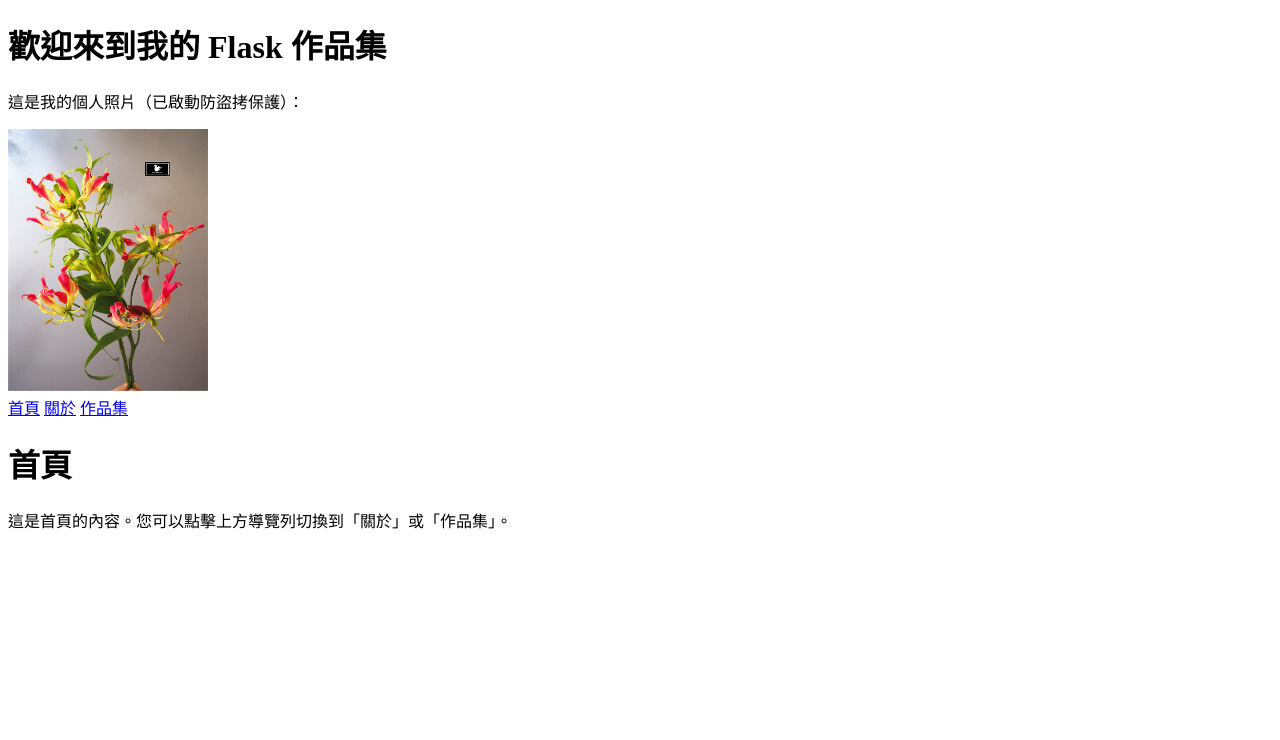
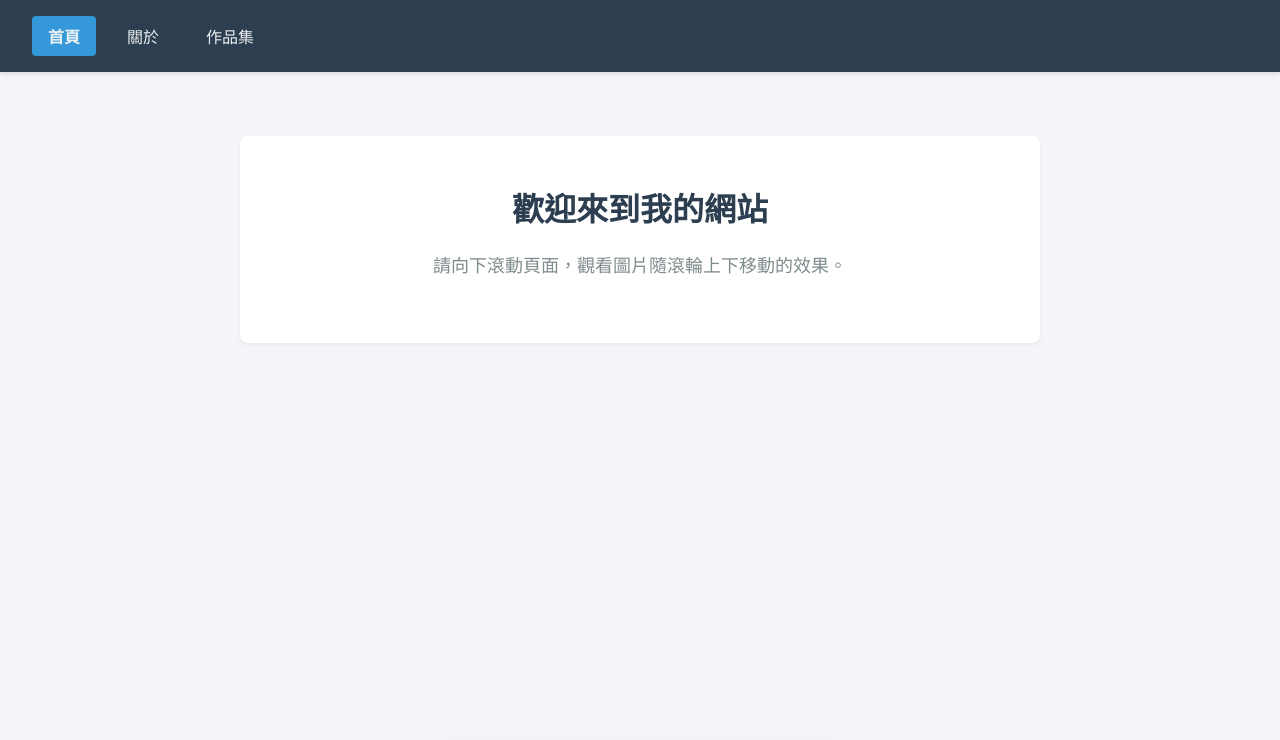
Before and after one commit to dakara941/simple-web, a Flask app: page / in a window 1280 px wide. Shown: the top 740 px of the page. Before the commit the page ends 529 px from the top, so only its background shows below. Run offline with Flask 3, Linux system fonts and the light colour scheme.

Commit message:
Add files via upload

```diff
--- a/templates/index.html
+++ b/templates/index.html
@@ -2,35 +2,108 @@
 <html lang="zh-TW">
 <head>
     <meta charset="UTF-8">
-    <title>我的 Python 作品集</title>
+    <meta name="viewport" content="width=device-width, initial-scale=1.0">
+    <title>我的網站</title>
+    <style>
+        body {
+            font-family: -apple-system, BlinkMacSystemFont, "Segoe UI", Roboto, sans-serif;
+            margin: 0;
+            padding: 0;
+            background-color: #f4f4f9;
+            overflow-x: hidden;
+        }
+        nav {
+            background-color: #2c3e50;
+            padding: 1rem 2rem;
+            display: flex;
+            gap: 15px;
+            box-shadow: 0 2px 4px rgba(0,0,0,0.1);
+            position: sticky;
+            top: 0;
+            z-index: 100;
+        }
+        nav a {
+            color: #ecf0f1;
+            text-decoration: none;
+            font-size: 16px;
+            padding: 8px 16px;
+            border-radius: 4px;
+            transition: background-color 0.2s;
+        }
+        nav a:hover {
+            background-color: #34495e;
+        }
+        nav a.active {
+            background-color: #3498db;
+            font-weight: bold;
+        }
+        .container {
+            padding: 4rem 2rem;
+            max-width: 800px;
+            margin: 0 auto;
+            text-align: center;
+        }
+        .hero {
+            background-color: white;
+            padding: 3rem 2rem;
+            border-radius: 8px;
+            box-shadow: 0 2px 4px rgba(0,0,0,0.05);
+            margin-bottom: 50vh;
+        }
+        .hero h1 {
+            margin-top: 0;
+            color: #2c3e50;
+        }
+        .hero p {
+            color: #7f8c8d;
+            font-size: 18px;
+        }
+        /* 滾動圖片樣式 */
+        .parallax-img {
+            width: 400px;
+            border-radius: 8px;
+            box-shadow: 0 10px 20px rgba(0,0,0,0.15);
+            will-change: transform;
+            transition: transform 0.1s ease-out;
+        }
+        .spacer {
+            height: 60vh;
+        }
+    </style>
 </head>
 <body>
 
-    <h1>歡迎來到我的 Flask 作品集</h1>
-    <p>這是我的個人照片（已啟動防盜拷保護）：</p>
+    <!-- 導覽列 -->
+    <nav>
+        <a href="{{ url_for('home') }}" class="{% if active_page == 'home' %}active{% endif %}">首頁</a>
+        <a href="{{ url_for('about') }}" class="{% if active_page == 'about' %}active{% endif %}">關於</a>
+        <a href="{{ url_for('portfolio') }}" class="{% if active_page == 'portfolio' %}active{% endif %}">作品集</a>
+    </nav>
 
-    <!-- 【外層大框框】用來固定圖片和遮罩的範圍 -->
-    <div style="position: relative; display: inline-block; user-select: none; -webkit-user-select: none;">
+    <!-- 頁面主要內容 -->
+    <div class="container">
+        <div class="hero">
+            <h1>歡迎來到我的網站</h1>
+            <p>請向下滾動頁面，觀看圖片隨滾輪上下移動的效果。</p>
+        </div>
 
-        <!-- 1. 底層：你的真實 JPG 圖片 -->
-        <img src="{{ url_for('static', filename='my_image.jpg') }}" alt="個人照" width="200" style="display: block;">
+        <!-- 隨滾輪移動的圖片 -->
+        <img src="https://picsum.photos/id/1018/600/400" class="parallax-img" id="scrollImage" alt="滾動圖片">
 
-        <!-- 2. 頂層：覆蓋在圖片正上方的「透明玻璃遮罩」 -->
-        <div style="position: absolute; top: 0; left: 0; width: 100%; height: 100%; background: transparent;" oncontextmenu="return false;"></div>
-
+        <div class="spacer"></div>
     </div>
 
-</body>
-	<nav>
-		<a href="{{ url_for('home') }}" class="{% if active_page == 'home' %}active{% endif %}">首頁</a>
-		<a href="{{ url_for('about') }}" class="{% if active_page == 'about' %}active{% endif %}">關於</a>
-		<a href="{{ url_for('portfolio') }}" class="{% if active_page == 'portfolio' %}active{% endif %}">作品集</a>
-	</nav>
-<!-- 頁面主要內容 -->
-    <div class="container">
-        <h1>首頁</h1>
-        <p>這是首頁的內容。您可以點擊上方導覽列切換到「關於」或「作品集」。</p>
-    </div>
+    <!-- 監聽滾輪事件的 JavaScript -->
+    <script>
+        window.addEventListener('scroll', function() {
+            const scrollPosition = window.pageYOffset;
+            const img = document.getElementById('scrollImage');
+
+            // 調整數字來改變圖片移動的速度與方向
+            const speed = 0.2;
+            img.style.transform = `translateY(${scrollPosition * speed}px)`;
+        });
+    </script>
 
 </body>
 </html>
```
